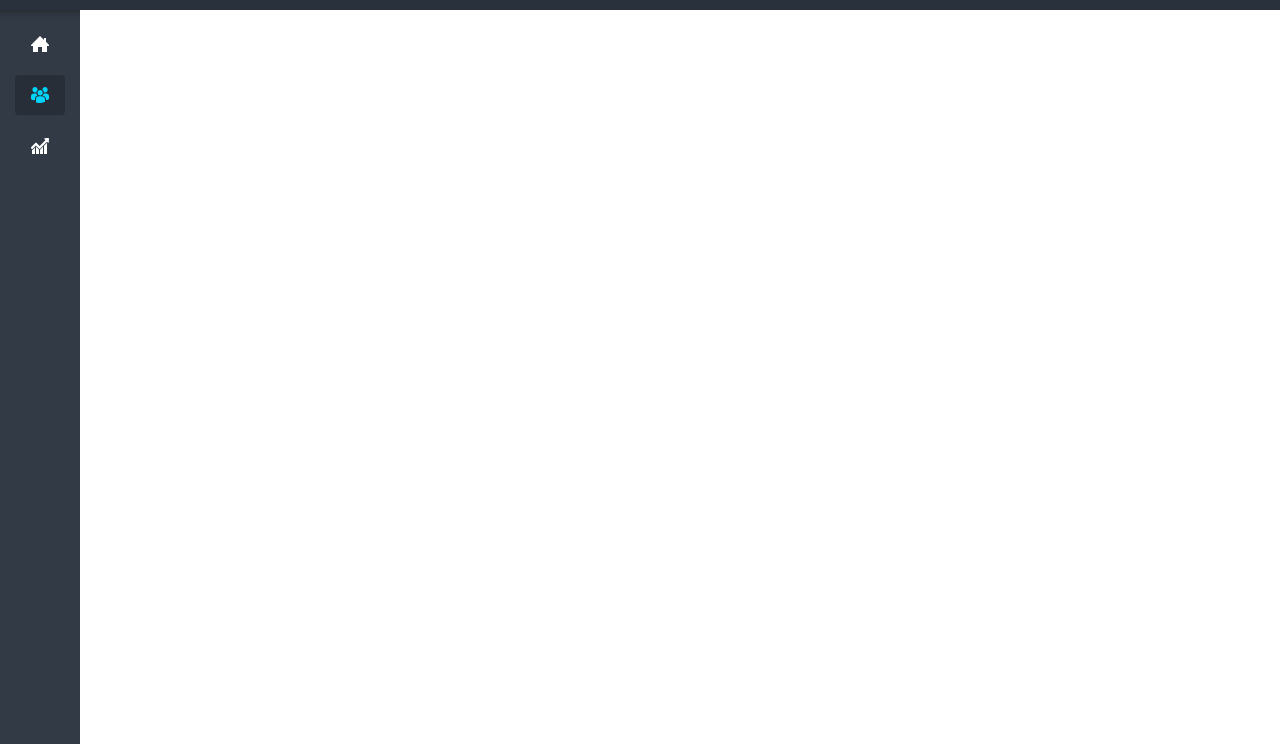
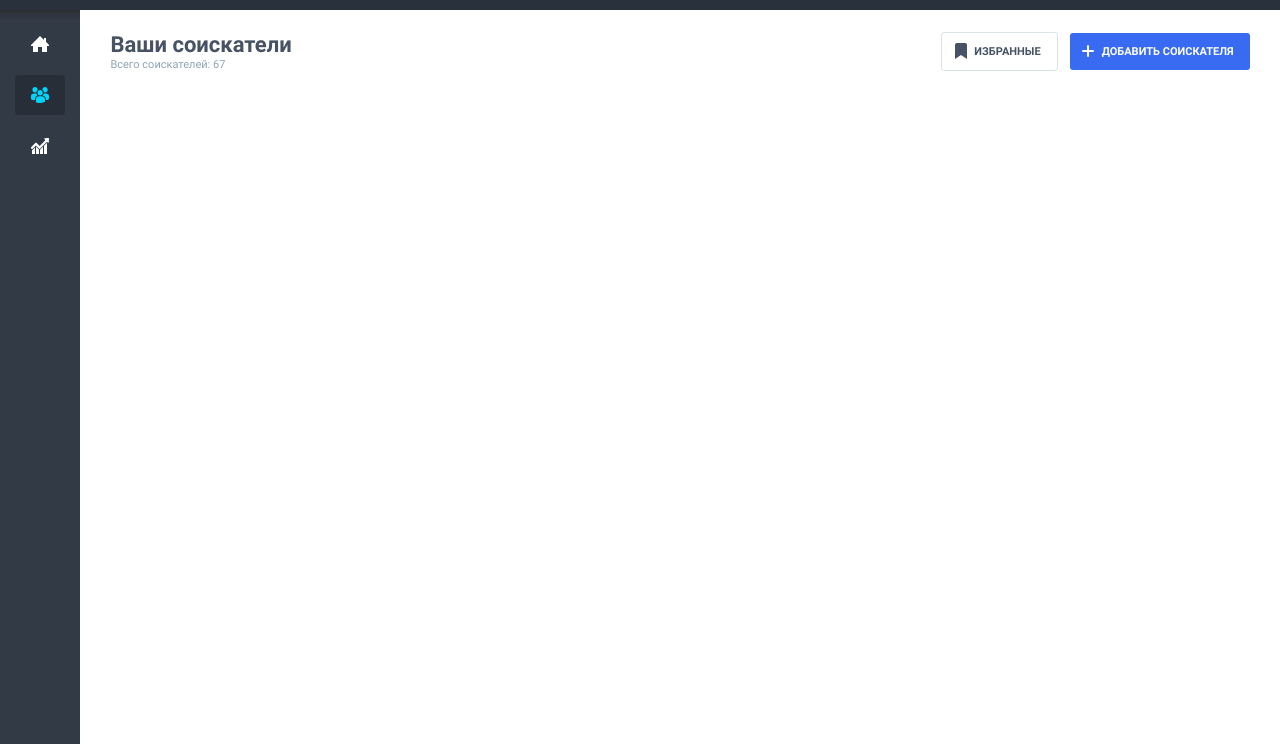
Before and after one commit to dsyuskov/binman, a React app: page / in a window 1280 px wide. Shown: the part 56-800 px from the top of the page. Built offline with nearby package versions, Linux system fonts and the light colour scheme.

Commit message:
feat: add clients head

```diff
--- /dev/null
+++ b/src/components/clients/clients.scss
@@ -0,0 +1,59 @@
+@import '../../constants/colors.scss';
+
+.clients {
+  height: 10rem;
+
+  &__head {
+    display: flex;
+    justify-content: space-between;
+  }
+
+  &__title {
+    h2 {
+      color: $head-title-h2;
+      font-family: Roboto, sans-serif;
+      font-size: 22px;
+      font-weight: 700;
+      line-height: 26px;
+    }
+
+    h4 {
+      color: $head-title-h4;
+      font-family: Roboto, sans-serif;
+      font-size: 11px;
+      font-weight: 400;
+      line-height: 14px;
+    }
+  }
+}
+
+.button {
+  padding: 0.8rem;
+  padding-right: 1rem;
+  padding-left: 2rem;
+  background: $button-background;
+  border: none;
+  border-radius: 3px;
+  color: $button-text;
+  font-family: 'Roboto', sans-serif;
+  font-size: 11px;
+  font-weight: 700;
+  line-height: 11px;
+  text-transform: uppercase;
+  background-repeat: no-repeat;
+  background-position: 0.8rem center;
+  cursor: pointer;
+
+  &--add-client {
+    background-image: url('./add.svg');
+
+    margin-left: 0.75rem;
+  }
+
+  &--favorite {
+    background-image: url('./favorites.svg');
+    background-color: $button-background-favorite;
+    border: 1px solid $botton-favorite-border;
+    color: $button-favorite-text;
+  }
+}
--- /dev/null
+++ b/src/components/clients/cmp-clients.js
@@ -0,0 +1,19 @@
+import React from 'react';
+import './clients.scss';
+
+export default function Clients() {
+  return (
+    <section className="clients">
+      <div className="clients__head">
+        <div className="clients__title">
+          <h2>Ваши соискатели</h2>
+          <h4>Всего соискателей: 67</h4>
+        </div>
+        <div className="clients__buttons">
+          <button className="button button--favorite">Избранные</button>
+          <button className="button button--add-client">Добавить соискателя</button>
+        </div>
+      </div>
+    </section>
+  )
+}
--- /dev/null
+++ b/src/components/main/cmp-main.js
@@ -0,0 +1,12 @@
+import React from 'react';
+import './main.scss';
+
+import Clients from '../clients/cmp-clients';
+
+export default function Main() {
+  return (
+    <main className="main">
+      <Clients />
+    </main>
+  )
+}
--- /dev/null
+++ b/src/components/main/main.scss
@@ -0,0 +1,4 @@
+.main {
+  padding: 1.9rem;
+  padding-top: 1.4rem;
+}
--- a/src/components/page/cmp-page.js
+++ b/src/components/page/cmp-page.js
@@ -2,16 +2,16 @@ import React from 'react';
 import './page.scss';
 import Header from '../header/cmp-header';
 import Sidebar from '../sidebar/cmp-sidebar';
+import Main from '../main/cmp-main';
 
 export default class Page extends React.Component {
 
   render() {
     return (
-    <div>
+    <div className="page">
       <Header/>
-      <main>
-        <Sidebar/>
-      </main>
+      <Sidebar/>
+      <Main />
     </div>
     )
   }
--- a/src/components/page/page.scss
+++ b/src/components/page/page.scss
@@ -1,4 +1,28 @@
+@import '../../assets/roboto/roboto.css';
+
 * {
   margin: 0;
   padding: 0;
 }
+
+.page {
+  display: grid;
+  grid-template-columns: 5rem 1fr;
+  grid-template-rows: 2;
+
+  grid-template-areas:
+  "header header"
+  "sidebar main";
+}
+
+.header {
+  grid-area: header;
+}
+
+.sidebar {
+  grid-area: sidebar;
+}
+
+.main {
+  grid-area: main;
+}
--- a/src/constants/colors.scss
+++ b/src/constants/colors.scss
@@ -1,4 +1,15 @@
 $header-background: #29313c;
+
 $sidebar-background: #323a45;
 $sidebar-shadow: #222222;
+
 $menu-item-selected: #282e37;
+
+$button-background: #386bf2;
+$button-background-favorite: #ffffff;
+$button-text: #ffffff;
+$botton-favorite-border: #dbe4e7;
+$button-favorite-text: #475364;
+
+$head-title-h2:#475364;
+$head-title-h4: #8ea4b5
```
Also changed, not shown: src/components/clients/add.svg (added), src/components/clients/favorites.svg (added).
